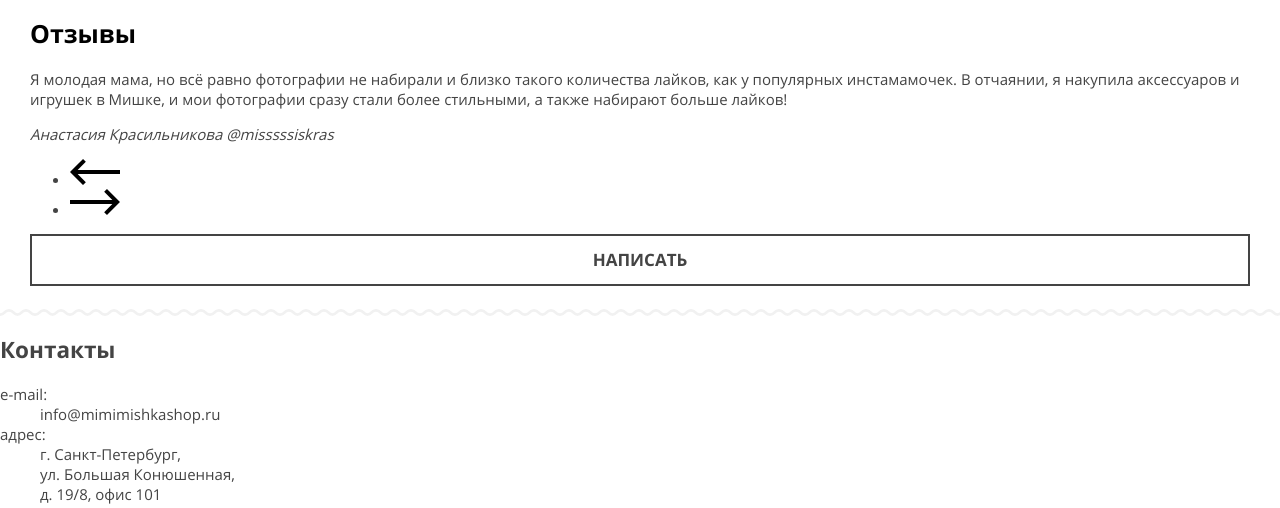
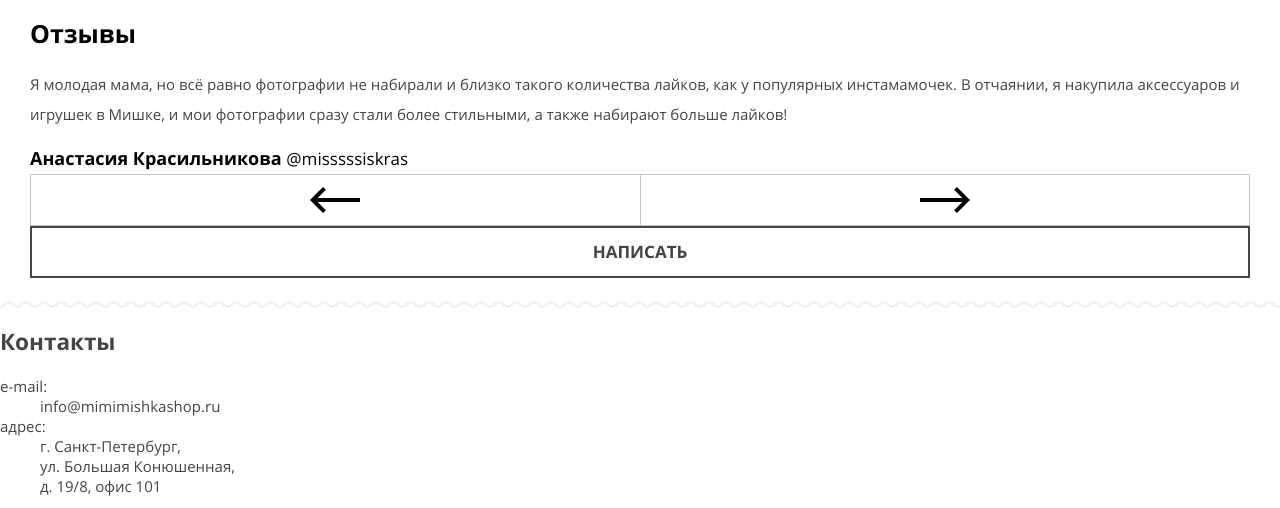
Before and after one commit to emptyform/344833-mishka, a plain HTML site: page index.html in a window 1280 px wide. Shown: the part 1914-2422 px from the top of the page. Drawn offline with nearby package versions, Linux system fonts and the light colour scheme; files that its build step writes are made by us from their sources; files whose address does not match are found by name.

Commit message:
import файлов

```diff
--- a/less/style.less
+++ b/less/style.less
@@ -16,3 +16,5 @@
 @import "blocks/modal";
 @import "blocks/radio";
 @import "blocks/add-cart";
+@import "blocks/quote";
+@import "blocks/pager";
```
